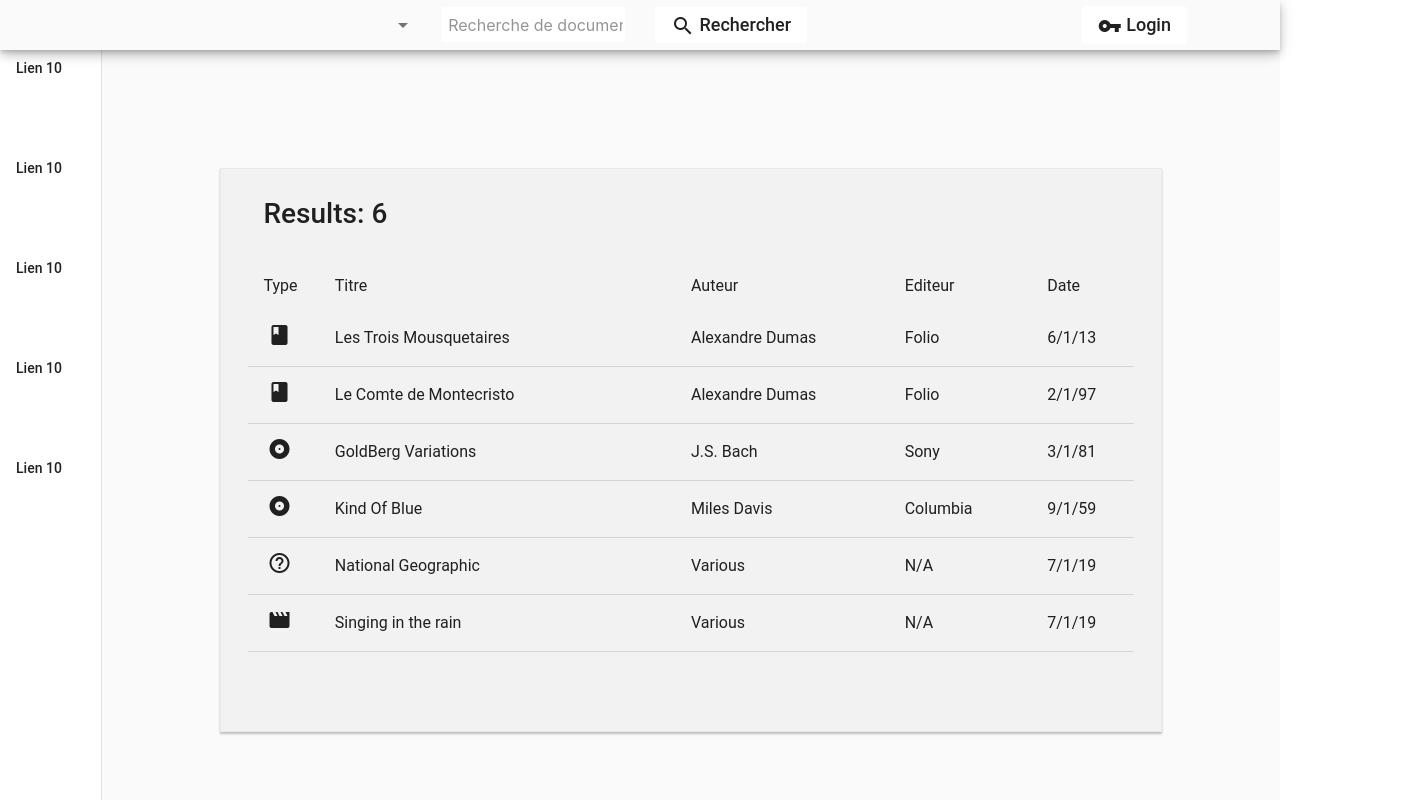
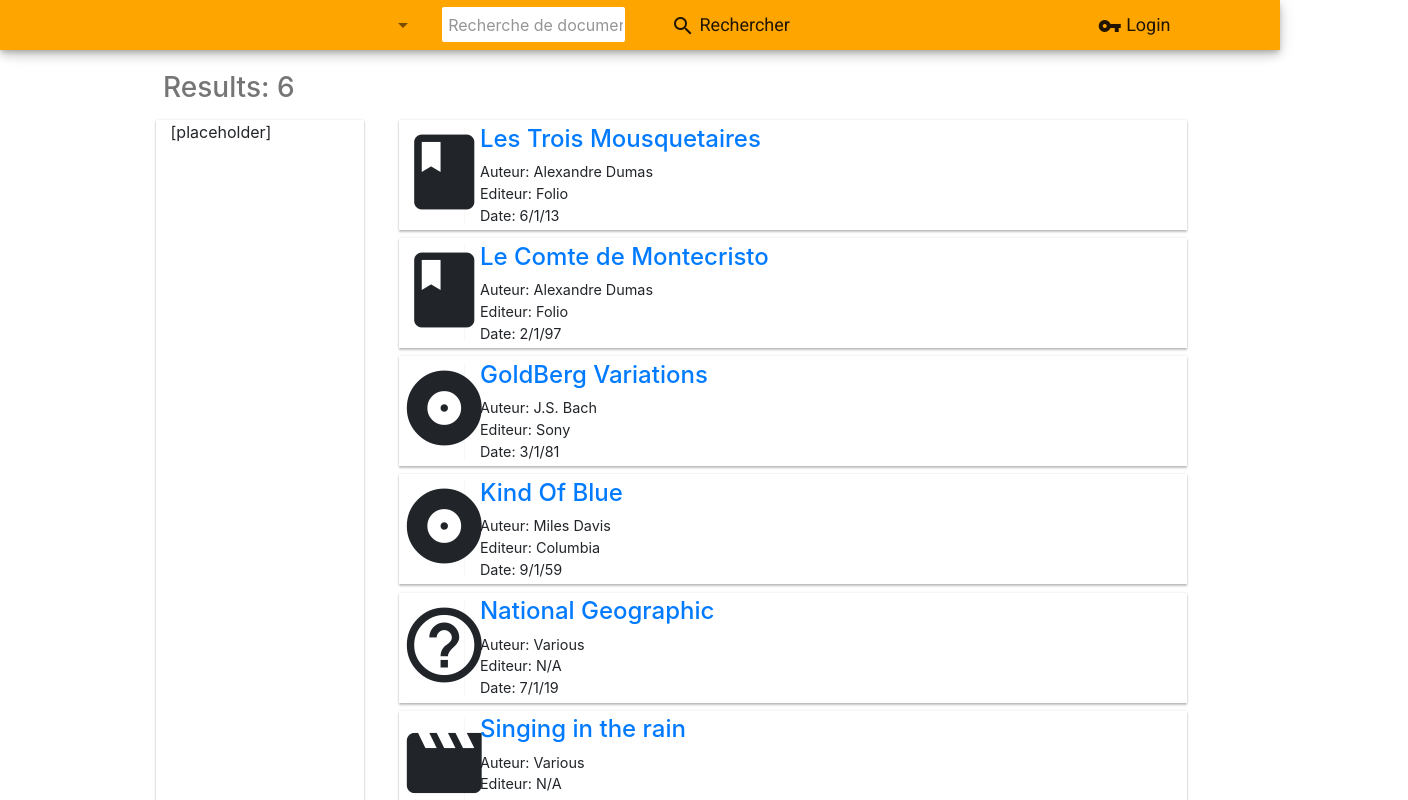
Before and after one commit to GuyTchoumbia/library-angular, an Angular app: page /results in a window 1280 px wide. Shown: the top 800 px of the page, 1408 px wide, since content can reach past the window. Built offline with nearby package versions, Linux system fonts and the light colour scheme.

Commit message:
16/06/2019

```diff
--- a/src/app/app.component.css
+++ b/src/app/app.component.css
@@ -1,5 +1,4 @@
 .sidenav-container {
-    height: 1000px;
     position: absolute;
     top: 50px;
     width: 100%;
--- a/src/app/app.component.html
+++ b/src/app/app.component.html
@@ -1,9 +1,4 @@
 <app-search-bar></app-search-bar>
-<mat-sidenav-container class="sidenav-container">
-  <mat-sidenav id="sidebar" opened mode="side">
-    <app-sidebar></app-sidebar>
-  </mat-sidenav>
-  <mat-sidenav-content>
-    <router-outlet></router-outlet>
-  </mat-sidenav-content>
-</mat-sidenav-container>
+<div class="container-fluid main">
+  <router-outlet></router-outlet>
+</div>
--- a/src/app/app.module.ts
+++ b/src/app/app.module.ts
@@ -3,15 +3,16 @@ import { NgModule } from '@angular/core';
 
 import { AppRoutingModule } from './app-routing.module';
 import { AppComponent } from './app.component';
+
 import { SearchBarComponent } from './search-bar/search-bar.component';
-import { ReactiveFormsModule } from '@angular/forms'
+import { ReactiveFormsModule } from '@angular/forms';
 import { HttpClientModule } from '@angular/common/http';
 import { MatSelectModule } from '@angular/material/select';
 import { MatAutocompleteModule } from '@angular/material/autocomplete';
 import { BrowserAnimationsModule } from '@angular/platform-browser/animations';
 import { MatInputModule } from '@angular/material/input';
 import { MatButtonModule } from '@angular/material/button';
-import { MatSidenavModule } from '@angular/material/sidenav';
+
 import { SidebarComponent } from './sidebar/sidebar.component';
 import { AcceuilComponent } from './acceuil/acceuil.component';
 import { MatMenuModule } from '@angular/material/menu';
@@ -41,7 +42,6 @@ import { AuthentificationService } from './authentification.service';
     BrowserAnimationsModule,
     MatInputModule,
     MatButtonModule,
-    MatSidenavModule,
     MatMenuModule,
     MatIconModule,
     FormsModule,
--- a/src/app/document/document.module.ts
+++ b/src/app/document/document.module.ts
@@ -8,6 +8,7 @@ import { ElementComponent } from './element/element.component';
 
 import { MatIconModule } from '@angular/material/icon';
 import { MatListModule } from '@angular/material/list';
+import { MatSidenavModule } from '@angular/material/sidenav';
 
 @NgModule({
   declarations: [ListComponent, DetailComponent, ElementComponent],
@@ -15,7 +16,8 @@ import { MatListModule } from '@angular/material/list';
     CommonModule,
     DocumentRoutingModule,
     MatIconModule,
-    MatListModule
+    MatListModule,
+    MatSidenavModule,
   ]
 })
 export class DocumentModule { }
--- a/src/app/document/element/element.component.css
+++ b/src/app/document/element/element.component.css
@@ -0,0 +1,13 @@
+.material-icons {
+    font-size: 90px;
+    text-justify: center;
+}
+
+.icon {
+    padding: 0px;
+    border-right: 1px solid rgba(0, 0, 0, 0.03);
+}
+
+.desc {
+    font-size: 90%;
+}
--- a/src/app/document/element/element.component.html
+++ b/src/app/document/element/element.component.html
@@ -1,22 +1,15 @@
-<a mat-list-item routerLink="/results/detail/{{document.id}}" class="row">
-  <div class="col-1" [ngSwitch]="document.type">
-    <mat-icon matListIcon *ngSwitchCase="1">book</mat-icon>
-    <mat-icon matListIcon *ngSwitchCase="2">album</mat-icon>
-    <mat-icon matListIcon *ngSwitchCase="3">help_outline</mat-icon>
-    <mat-icon matListIcon *ngSwitchCase="4">movie</mat-icon>
-    <mat-icon matListIcon *ngSwitchDefault>help_outline</mat-icon>
+  <div class="col-1 icon" [ngSwitch]="document.type">
+    <i class="material-icons" *ngSwitchCase="1">book</i>
+    <i class="material-icons" *ngSwitchCase="2">album</i>
+    <i class="material-icons" *ngSwitchCase="3">help_outline</i>
+    <i class="material-icons" *ngSwitchCase="4">movie</i>
+    <i class="material-icons" *ngSwitchDefault>help_outline</i>
   </div>
-  <div class="col-5">
-    <span>{{document.libelle}}</span>
+  <div class="col-11 desc">
+    <a routerLink="/results/detail/{{document.id}}">
+      <h4>{{document.libelle}}</h4>
+    </a>
+    <div>Auteur: {{document.auteur}}</div>
+    <div>Editeur: {{document.editeur}}</div>
+    <div>Date: {{document.date | date:'shortDate' }}</div>
   </div>
-  <div class="col-3">
-    <span>{{document.auteur}}</span>
-  </div>
-  <div class="col-2">
-    <span>{{document.editeur}}</span>
-  </div>
-  <div class="col-2">
-    <span>{{document.date | date:'shortDate' }}</span>
-  </div>
-</a>
-<mat-divider></mat-divider>
--- a/src/app/document/list/list.component.css
+++ b/src/app/document/list/list.component.css
@@ -1,5 +1,15 @@
-title {
+#title {
     color: rgba(0,0,0,.54);
-    background: rgba(0,0,0,.03);
     padding: 8px 20px;
 }
+
+.filters {
+    margin: 0 1% ;
+    box-shadow: 0 2px 2px rgba(0,0,0,.24), 0 0 2px rgba(0,0,0,.12);
+}
+
+app-element {
+    height: 110px;
+    margin: 0 1% 1% 1%;
+    box-shadow: 0 2px 2px rgba(0,0,0,.24), 0 0 2px rgba(0,0,0,.12);
+}
--- a/src/app/document/list/list.component.html
+++ b/src/app/document/list/list.component.html
@@ -1,25 +1,9 @@
-<div class="container-fluid" *ngIf="results; else noresults">
-  <h3 mat-subheader>Results: {{results.length}}</h3>
-  <mat-list class="list" id="title">
-    <mat-list-item class="row header">
-      <div class="col-1">
-        <span>Type</span>
-      </div>
-      <div class="col-5">
-        <span>Titre</span>
-      </div>
-      <div class="col-3">
-        <span>Auteur</span>
-      </div>
-      <div class="col-2">
-        <span>Editeur</span>
-      </div>
-      <div class="col-2">
-        <span>Date</span>
-      </div>
-    </mat-list-item>
-    <app-element *ngFor="let result of results" [document]="result"></app-element>
-  </mat-list>
+<h3 id="title">Results: {{results.length}}</h3>
+<div class="row" *ngIf="results; else noresults">
+  <div class="col-2 filters">[placeholder]</div>
+  <div class="col-8">
+    <app-element class="row align-items-center" *ngFor="let result of results" [document]="result"></app-element>
+  </div>
 </div>
 <ng-template #noresults>
   <div class="container-fluid" >
--- a/src/app/document/list/list.component.ts
+++ b/src/app/document/list/list.component.ts
@@ -1,4 +1,4 @@
-import { Component, OnInit } from '@angular/core';
+import { Component, OnInit, HostBinding } from '@angular/core';
 import { SearchService } from '../search.service';
 import { Document } from '../../classes/document';
 
--- a/src/app/search-bar/search-bar.component.css
+++ b/src/app/search-bar/search-bar.component.css
@@ -1,5 +1,6 @@
 #searchbar {
     height: 50px;
+    background-color:  orange;
 }
 
 #textfield {
@@ -13,6 +14,7 @@
 
 button, a {
     font-size: 18px;
+    background-color: orange;
 }
 
 .button:hover {
--- a/src/styles.css
+++ b/src/styles.css
@@ -1,5 +1,6 @@
 @import '@angular/material/prebuilt-themes/deeppurple-amber.css';
 @import "~bootstrap/dist/css/bootstrap.css";
+@import url('https://fonts.googleapis.com/css?family=Roboto&display=swap');
 
 body {
     font-family: -apple-system, BlinkMacSystemFont, "Segoe UI", Roboto, "Helvetica Neue", Arial, "Noto Sans", sans-serif, "Apple Color Emoji", "Segoe UI Emoji", "Segoe UI Symbol", "Noto Color Emoji";
@@ -9,12 +10,25 @@ a, a:hover {
     text-decoration: none;
 }
 
-app-list {
-  width: 100%;
-  border: 1px solid rgba(0,0,0,.03);
-  box-shadow: 0 2px 2px rgba(0,0,0,.24);
-  margin: 10%;
-  padding: 1%;
-  height: auto;
-  font-family: Roboto,"Helvetica Neue Light","Helvetica Neue",Helvetica,Arial,"Lucida Grande",sans-serif;
-  background-color: rgba(0, 0, 0, 0.03);}
+app-list .row {
+  margin: 0px;
+  height: 50px;
+}
+
+.main {
+  position: absolute;
+  top: 50px;
+  height: max-content;
+  justify-content: center;
+  margin: 1% 10%;
+}
+
+app-search-bar {
+  position: fixed;
+  top: 0;
+  left: 0;
+  right: 0;
+  z-index: 2;
+  box-shadow: 0 3px 5px -1px rgba(0,0,0,.2), 0 6px 10px 0 rgba(0,0,0,.14), 0 1px 18px 0 rgba(0,0,0,.12);
+  background-color: #d68b19;
+}
```
